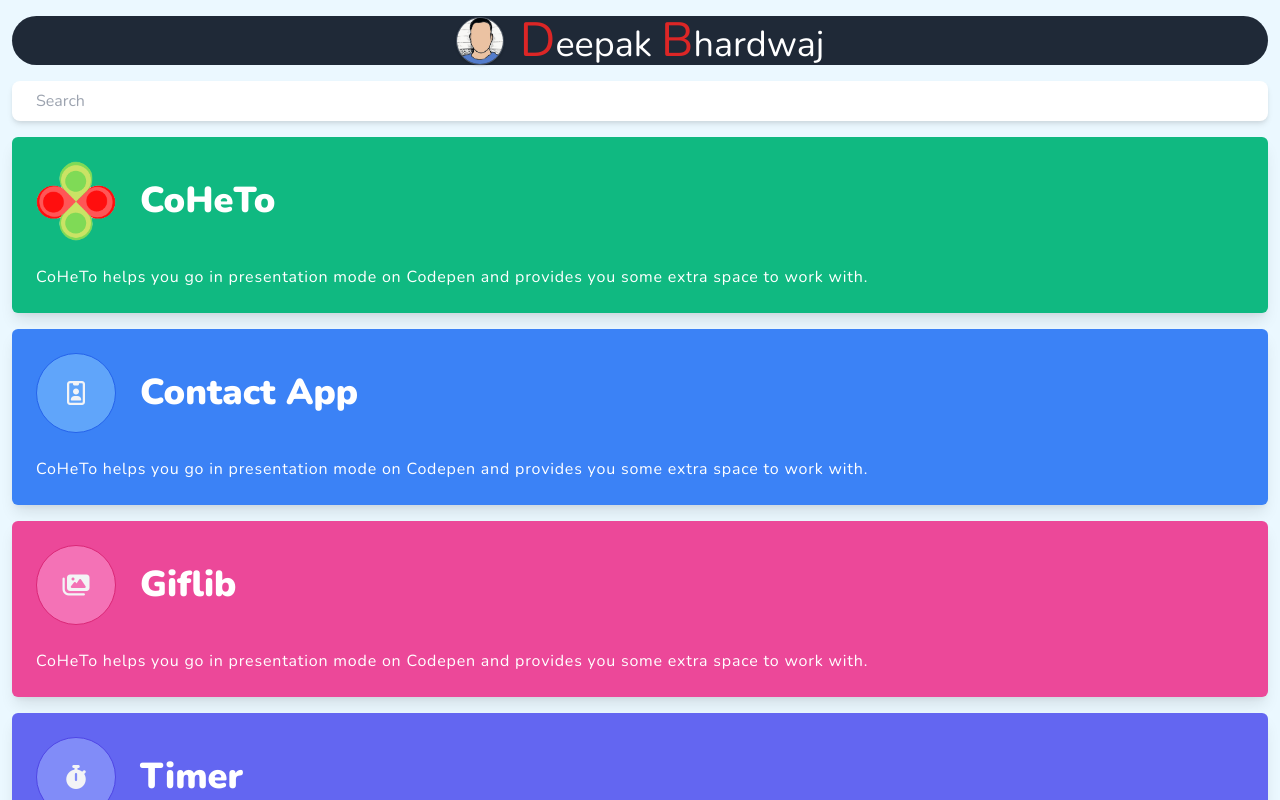
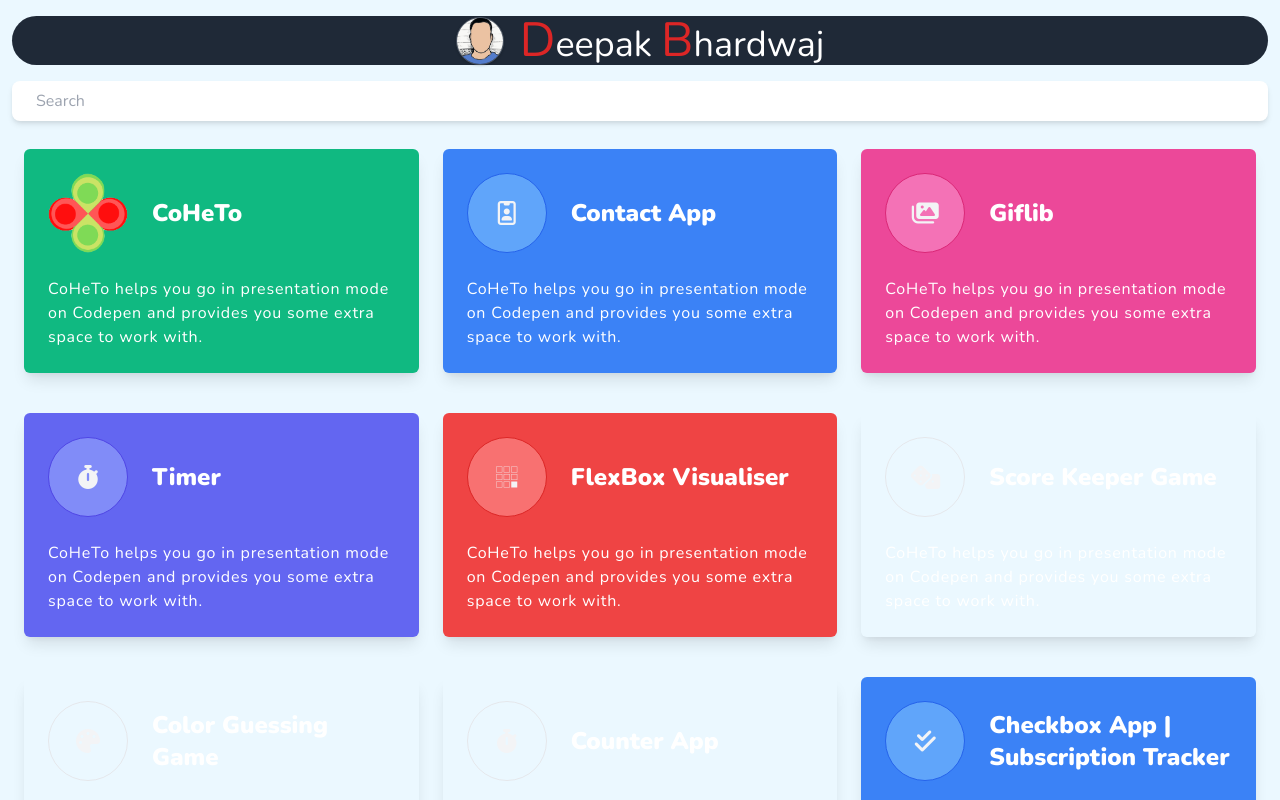
Before and after one commit to kapeed07/kapeed07.github.io, a Vue app: page / in a window 1280 px wide. Shown: the top 800 px of the page. Built offline with nearby package versions, Linux system fonts and the light colour scheme; a web font is replaced by a local one.

Commit message:
add :sm and :md support

```diff
--- a/src/App.vue
+++ b/src/App.vue
@@ -1,6 +1,6 @@
 <template>
   <div id="app">
-    <div class="container px-3">
+    <div class="px-3">
       <db-header></db-header>
       <!-- <skills></skills>
       <social></social> -->
--- a/src/components/project-card.vue
+++ b/src/components/project-card.vue
@@ -1,7 +1,7 @@
 <template>
-  <div class="container w-full">
+  <div class="w-full sm:w-1/2 sm:px-1 md:p-3 md:w-1/3">
     <div
-      :class="`w-full mb-4 shadow-lg hover:shadow-2xl rounded-md bg-${project.color}-${project.shade} p-6`"
+      :class="`mb-4 shadow-lg hover:shadow-2xl rounded-md bg-${project.color}-${project.shade} p-6`"
     >
       <div class="flex-col">
         <div class="flex items-center">
@@ -20,7 +20,7 @@
 
           </div>
 
-          <p class="capitalize text-white font-semibold text-4xl">
+          <p class="capitalize text-white font-semibold text-4xl sm:text-2xl md:text-2xl">
             {{project.title}}
           </p>
         </div>
```
